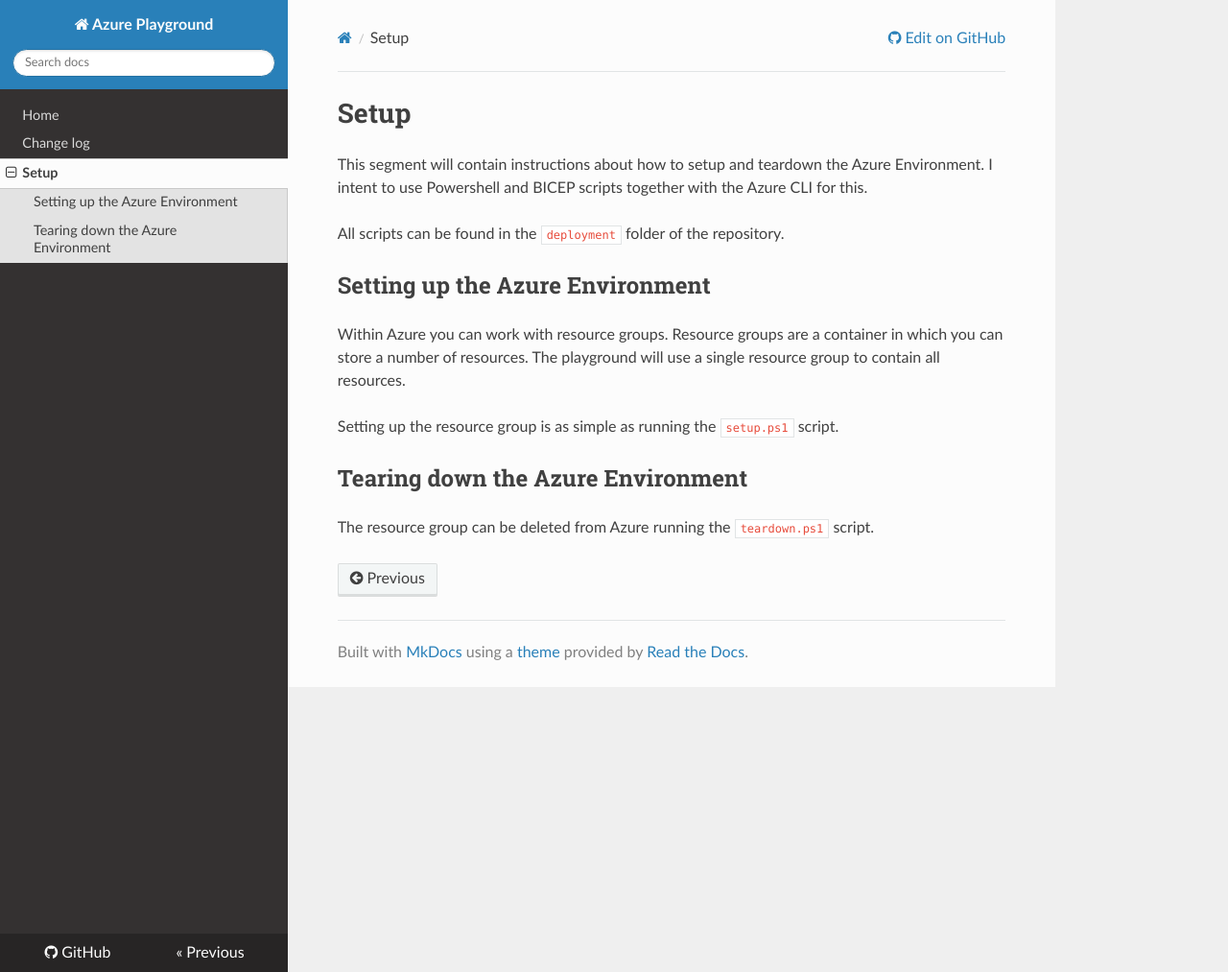
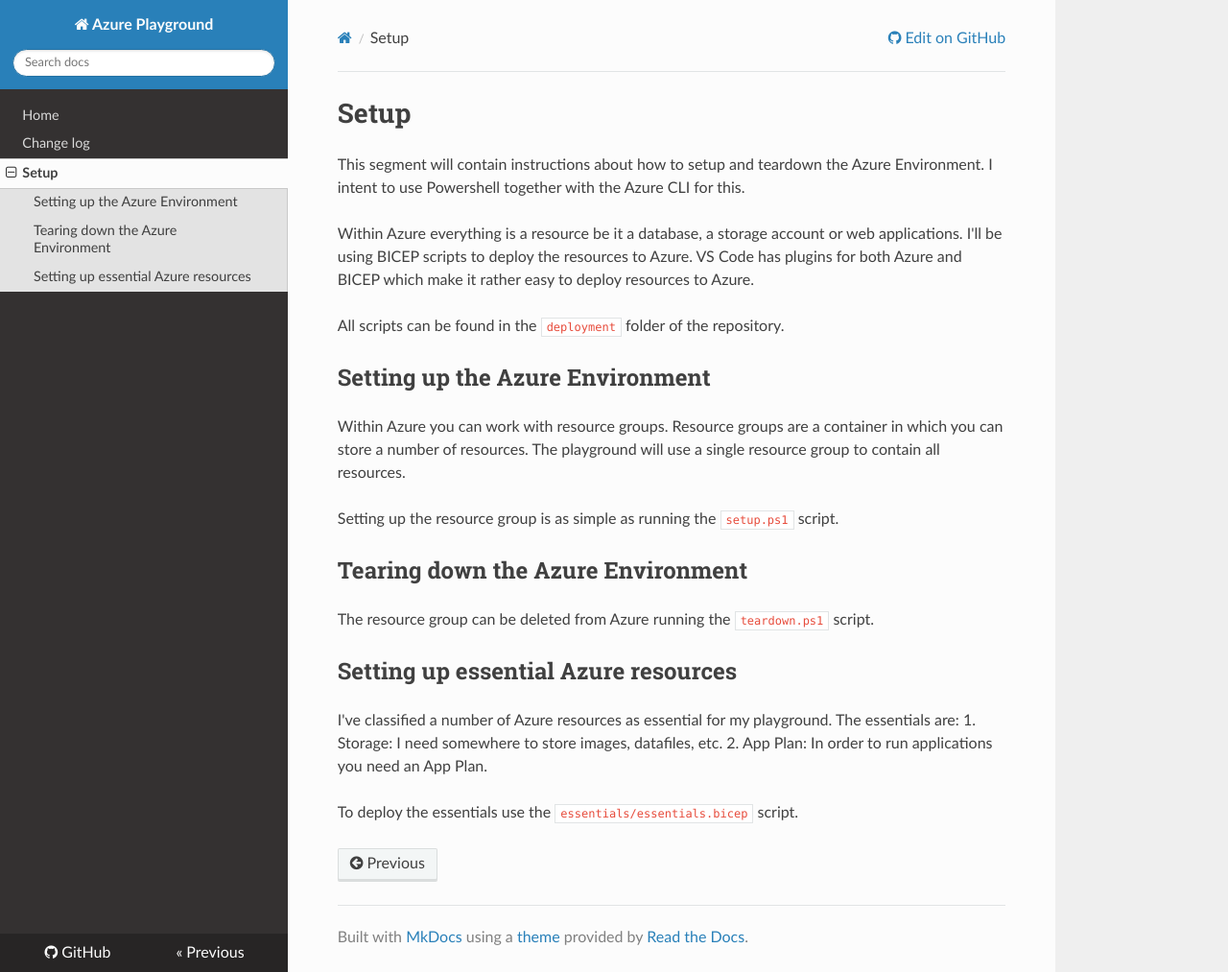
Before and after one commit to wvanlosser/azure-playground, an MkDocs documentation site: the page built from docs/setup.md, in a window 1280 px wide and 1013 px high. Shown: the whole window at 96% size. Built offline with MkDocs 1.6.1, drawn with Linux system fonts in a browser that asks for light colours; nearby versions of some CDN libraries.

Commit message:
Added essential Azure resources (AppPlan and Storage)

```diff
--- a/docs/setup.md
+++ b/docs/setup.md
@@ -1,7 +1,11 @@
 # Setup
 
 This segment will contain instructions about how to setup and teardown the Azure Environment.
-I intent to use Powershell and BICEP scripts together with the Azure CLI for this.
+I intent to use Powershell together with the Azure CLI for this.
+
+Within Azure everything is a resource be it a database, a storage account or web applications.
+I'll be using BICEP scripts to deploy the resources to Azure.
+VS Code has plugins for both Azure and BICEP which make it rather easy to deploy resources to Azure.
 
 All scripts can be found in the `deployment` folder of the repository.
 
@@ -16,3 +20,11 @@
 ## Tearing down the Azure Environment
 
 The resource group can be deleted from Azure running the `teardown.ps1` script.
+
+## Setting up essential Azure resources
+
+I've classified a number of Azure resources as essential for my playground. The essentials are:
+1. Storage: I need somewhere to store images, datafiles, etc.
+2. App Plan: In order to run applications you need an App Plan.
+
+To deploy the essentials use the `essentials/essentials.bicep` script.
```
Also changed, not shown: docs/changelog.md (+8 -0 lines), 4 other files.
